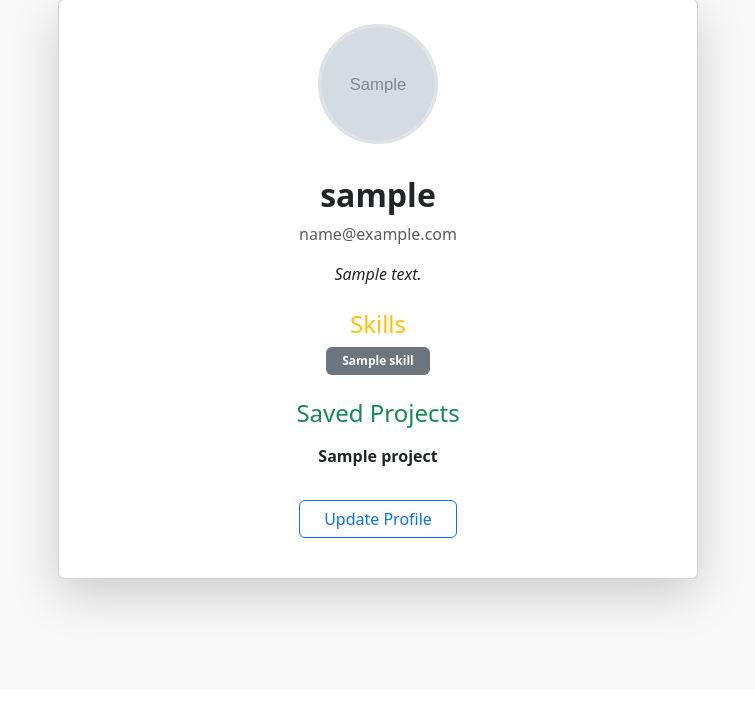
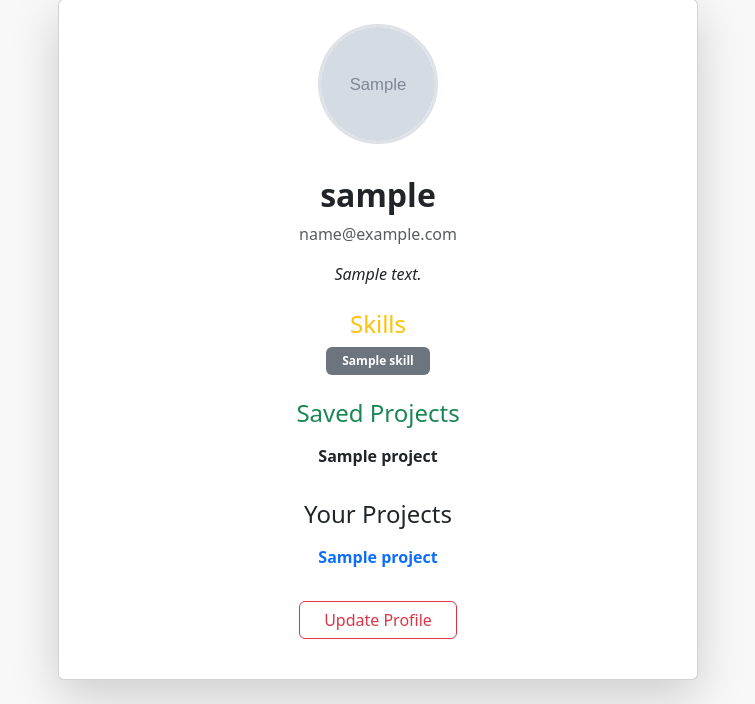
Before and after one commit to VasudevSrivastava/project-recommendation-system, a Django app: page /users/profile/ in a window 1280 px wide. Shown: the part 111-815 px from the top of the page, without its empty margins (262-1017 px from the left). Before the commit the page ends 732 px from the top, so only its background shows below. Run offline with Django 5.2, Linux system fonts and the light colour scheme; a user stored in the database is signed in; tables that the repository leaves empty hold one stand-in row (values such as "Sample post"); grey boxes marked "Sample" are stand-in pictures.

Commit message:
allow editing posts and showing them on profile

```diff
--- a/recommendation_system/projects/templates/projects/project_detail.html
+++ b/recommendation_system/projects/templates/projects/project_detail.html
@@ -46,6 +46,7 @@
             <div class="mt-4">
                 <a href="{{ project.github_link }}" class="btn btn-primary btn-sm" target="_blank">View on GitHub</a>
             </div>
+            <a href="{% url 'project-update' project.id %}" > <button class="btn btn-dark btn-sm mt-3" >Update</button> </a>
 
             <form action="{% url 'project-rate' project.id %}" method="POST" class="mt-4">
                 {% csrf_token %}
--- a/recommendation_system/recommendation_system/settings.py
+++ b/recommendation_system/recommendation_system/settings.py
@@ -21,10 +21,9 @@ BASE_DIR = Path(__file__).resolve().parent.parent
 
 # SECURITY WARNING: keep the secret key used in production secret!
 SECRET_KEY = os.environ.get('DJANGO_SECRET_KEY')
-#SECRET_KEY = 'django-insecure-9ze!o3h1ysxka7+4_klzxz+_nwlu54gvka9qj#iutm^bq3sw(z'
 # SECURITY WARNING: don't run with debug turned on in production!
-#DEBUG = os.environ.get('DEBUG', 'False') == 'True'
-DEBUG = True
+DEBUG = os.environ.get('DEBUG', 'False') == 'True'
+# DEBUG = True
 
 ALLOWED_HOSTS = os.getenv('ALLOWED_HOSTS', 'localhost,127.0.0.1').split(',')
 
--- a/recommendation_system/users/templates/users/profile.html
+++ b/recommendation_system/users/templates/users/profile.html
@@ -41,11 +41,26 @@
                 </ul>
             {% endif %}
 
+			<!-- User Projects-->
+			{% if user_projects %}
+                <h4 class="mt-4 text-dark">Your Projects</h4>
+                <ul class="list-group mt-2">
+                    {% for object in user_projects %}
+                        <li class="list-group-item border-0">
+                            <a href="{% url 'project-detail' object.id %}"
+                               class="text-decoration-none fw-semibold text-link">
+                                {{ object.title }}
+                            </a>
+                        </li>
+                    {% endfor %}
+                </ul>
+            {% endif %}
+
 
 
             <!-- Update Profile Button -->
             <div class="mt-4">
-                <a href="{% url 'update-profile' %}" class="btn btn-outline-primary px-4">Update Profile</a>
+                <a href="{% url 'update-profile' %}" class="btn btn-outline-danger px-4">Update Profile</a>
             </div>
         </div>
     </div>
--- a/recommendation_system/users/views.py
+++ b/recommendation_system/users/views.py
@@ -2,7 +2,7 @@ from django.shortcuts import render, redirect
 from django.contrib import messages
 from .forms import UserRegisterForm, UserUpdateForm, ProfileUpdateForm
 from django.contrib.auth.decorators import login_required
-from projects.models import SavedProject
+from projects.models import SavedProject, Project
 from skills.models import Skill
 
 def register(request):
@@ -19,10 +19,11 @@ def register(request):
 
 @login_required
 def profile(request):
-    saved_projects= SavedProject.objects.all().filter(user=request.user)
-
+    saved_projects= SavedProject.objects.filter(user=request.user)
+    user_projects = Project.objects.filter(user=request.user)
     context = {
         'saved_projects':saved_projects,
+        'user_projects':user_projects,
     }
     return render(request, 'users/profile.html', context)
 
```
